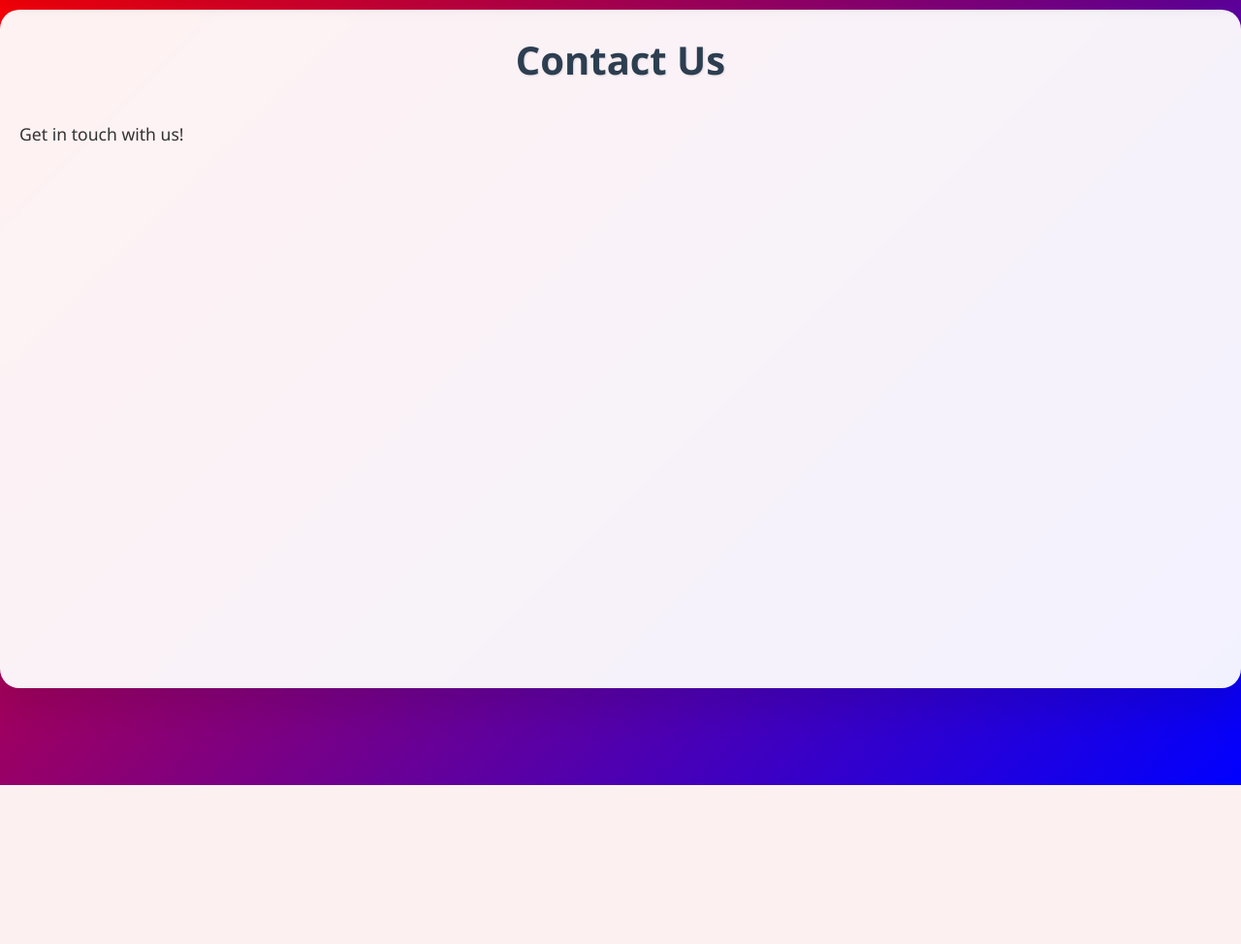
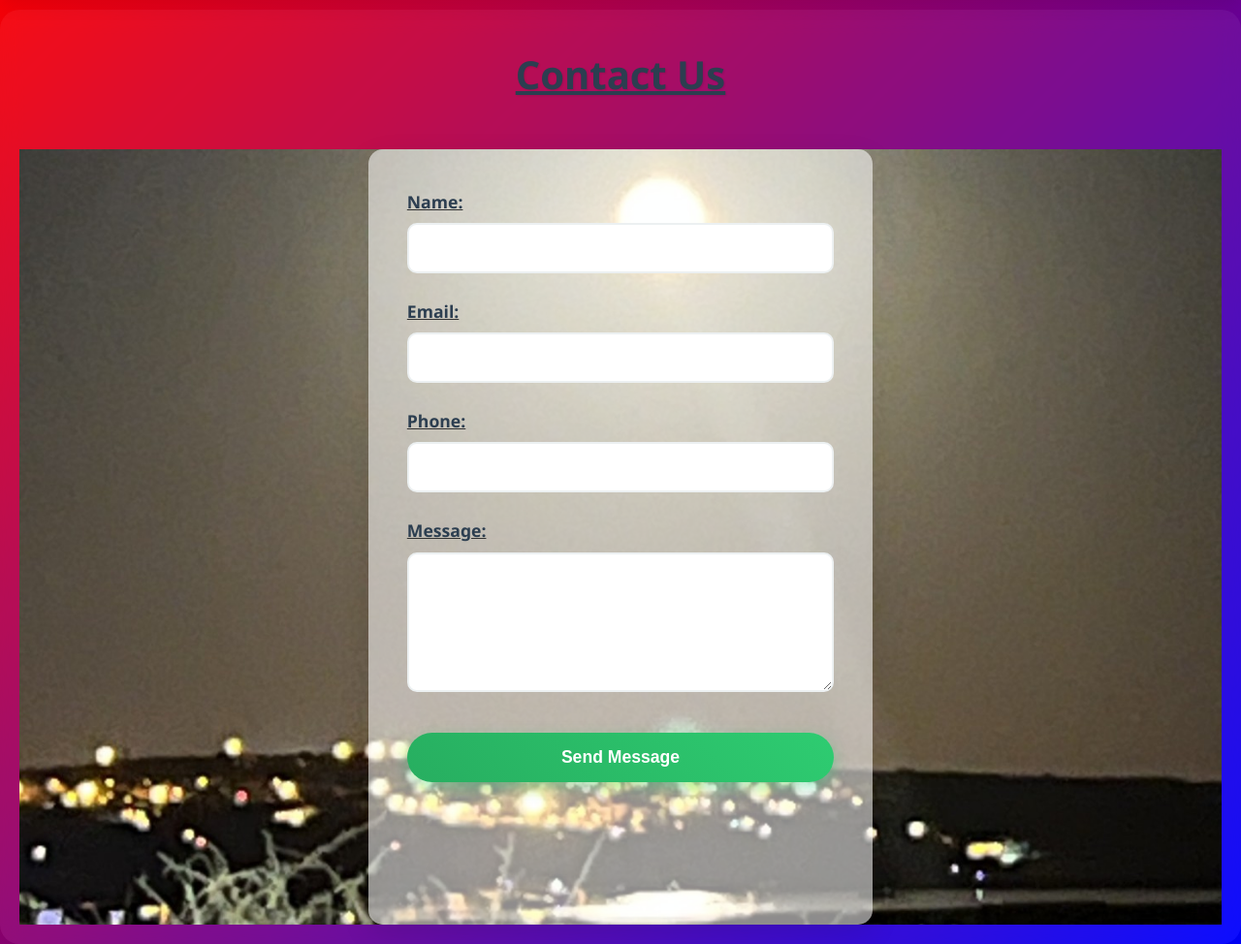
Before and after one commit to Wald13/Milestone3, a Django app: page /contact/ in a window 1280 px wide. Shown: the part 70-1044 px from the top of the page at 97% size. Before the commit the page ends 880 px from the top, so only its background shows below. Run offline with Django 5.2, Linux system fonts and the light colour scheme.

```diff
--- a/restaurant_booking_system/bookings/static/bookings/css/styles.css
+++ b/restaurant_booking_system/bookings/static/bookings/css/styles.css
@@ -99,7 +99,7 @@ body {
     max-width: 100%;
     margin: 80px auto 0;
     padding: 20px;
-    background: rgba(255, 255, 255, 0.95);
+    background: rgba(255, 255, 255, 0.05);
     backdrop-filter: blur(10px);
     border-radius: 20px;
     box-shadow: 0 20px 40px rgba(0, 0, 0, 0.1);
@@ -112,7 +112,7 @@ body {
 
 .hero {
     position: relative;
-    background-image: url("/static/bookings/Images/Barview.jpg");
+    background-image: url("/static/bookings/Images/Barview.png");
     background-size: cover;     /* Makes the image cover entire box */
     background-position: center; /* Center the image */
     height: 90vh;               /* Hero height (almost full screen) */
@@ -244,6 +244,7 @@ form {
     box-shadow: 0 10px 30px rgba(0, 0, 0, 0.1);
     max-width: 600px;
     margin: 0 auto;
+    background-color: rgba(255, 255, 255, 0.55);
 }
 
 label {
@@ -663,10 +664,41 @@ html {
     padding: 15px;
     text-decoration: underline;
 }
-.booking-form-container {
-    padding: 30px;
-    border-radius: 15px;
-    box-shadow: 0 10px 30px rgba(0, 0, 0, 0.1);
-    max-width: 600px;
+
+/* ==========================================================================
+    Contact Form Styles Section
+   ========================================================================== */
+
+.contact-form {
+    background: url("../Images/Moonview.jpg") no-repeat center center/cover;
+    background-size: cover;
+    min-height: 100vh;
+    display: flex;
+    text-decoration: underline;
+}
+.contact-header h1 {
+    border-radius: 10px;
+    padding: 15px;
+    text-decoration: underline;
+    text-align: center;
+}
+
+textarea {
     width: 100%;
+    padding: 15px;
+    margin-bottom: 25px;
+    border: 2px solid #ecf0f1;
+    border-radius: 10px;
+    font-size: 1rem;
+    background: #fff;
+    transition: all 0.3s ease;
+    resize: vertical;
+    font-family: 'Segoe UI', Tahoma, Geneva, Verdana, sans-serif;
 }
+
+textarea:focus {
+    outline: none;
+    border-color: #e74c3c;
+    box-shadow: 0 0 10px rgba(231, 76, 60, 0.2);
+    transform: translateY(-2px);
+}
--- a/restaurant_booking_system/bookings/templates/bookings/base.html
+++ b/restaurant_booking_system/bookings/templates/bookings/base.html
@@ -14,7 +14,7 @@
     <link rel="stylesheet" type="text/css" href="{% static 'bookings/css/styles.css' %}">
 
     <!-- Google Fonts -->
-    <link href="https://fonts.googleapis.com/css2?family=Poppins:wght@300;400;500;600;700&display=swap" rel="stylesheet">
+    <!--<link href="https://fonts.googleapis.com/css2?family=Poppins:wght@300;400;500;600;700&display=swap" rel="stylesheet">-->
 </head>
 <body>
     <!-- Navbar -->
--- a/restaurant_booking_system/bookings/templates/bookings/booking_form.html
+++ b/restaurant_booking_system/bookings/templates/bookings/booking_form.html
@@ -1,14 +1,9 @@
 {% extends 'bookings/base.html' %}
-
-
 {% load static %}
-
 {% block title %}Make a Booking{% endblock %}
-
 {% block content %}
 <div class="background-image-booking">
     <div class="booking-form">
-        <div class="booking-form-container">
          <h1>Book a Table:</h1>
          <form method="POST">
             {% csrf_token %}
@@ -38,7 +33,6 @@
         </form>
     </div>
 </div>
-</div>
 {% if error %}
 <p class="error">{{ error }}</p>
 {% endif %}
--- a/restaurant_booking_system/bookings/templates/bookings/contact.html
+++ b/restaurant_booking_system/bookings/templates/bookings/contact.html
@@ -1,8 +1,33 @@
 {% extends 'bookings/base.html' %}
+{% load static %}
+{% block title %}Contact Us{% endblock %}
+{% block content %}
+<div class="contact-header">
+<h1>Contact Us</h1>
+</div>
+<div class="contact-form">
+    <form method="POST">
+    {% csrf_token %}
+    <label for="name">Name:</label>
+    <input type="text" name="name" id="name" required>
 
-{% block title %}Contact Us{% endblock %}
+    <label for="email">Email:</label>
+    <input type="email" name="email" id="email" required>
 
-{% block content %}
-<h1>Contact Us</h1>
-<p>Get in touch with us!</p>
+    <label for="phone">Phone:</label>
+    <input type="text" name="phone" id="phone" required>
+
+    <label for="message">Message:</label>
+    <textarea name="message" id="message" rows="5" placeholder="Your message...">
+    </textarea>
+
+    <button type="submit" class="confirm">Send Message</button>
+    </form>
+</div>
+{% if error %}
+<p class="error">{{ error }}</p>
+{% endif %}
+{% if success %}
+<p class="success">{{ success }}</p>
+{% endif %}
 {% endblock %}
--- a/restaurant_booking_system/bookings/views.py
+++ b/restaurant_booking_system/bookings/views.py
@@ -7,7 +7,7 @@ def available_tables(date, time, guests):
     booked_tables = Booking.objects.filter(
         date=date,
         time=time
-    ).values_list('tables', flat=True)
+    ).values_list('tables__id', flat=True)
     available = Table.objects.exclude(id__in=booked_tables).order_by('seats')
 
     seats_needed = guests
@@ -43,21 +43,21 @@ def make_booking(request):
 
         # Check if the booking is in the past
         if booking_datetime < datetime.now():
-            return render(request, 'booking_form.html', {
+            return render(request, 'bookings/booking_form.html', {
                 'times': times,
                 'error': 'Please choose a future date and time.'
             })
 
         # Check if the minutes are in 15-minute intervals
         if booking_datetime.minute % 15 != 0:
-            return render(request, 'booking_form.html', {
+            return render(request, 'bookings/booking_form.html', {
                 'times': times,
                 'error': 'Please select a time in 15-minute intervals (e.g., 12:00, 12:15, 12:30).'
             })
 
         allocated = available_tables(date, time_str, guests)
         if not allocated:
-            return render(request, 'booking_form.html', {
+            return render(request, 'bookings/booking_form.html', {
                 'times': times,
                 'error': 'No available tables for this time. Please choose another time.'
             })
@@ -73,7 +73,7 @@ def make_booking(request):
         booking.tables.set(allocated)
         booking.save()
 
-        return render(request, 'booking_form.html', {
+        return render(request, 'bookings/booking_form.html', {
             'times': times,
             'success': f'Booking confirmed for {name}!'
         })
```
Also changed, not shown: restaurant_booking_system/bookings/templates/bookings/menu.html (+12 -12 lines), restaurant_booking_system/bookings/static/bookings/Images/Barview.png (added), restaurant_booking_system/bookings/static/bookings/Images/Moonview.jpg. Lines whose indentation alone changed are shown as unchanged.
